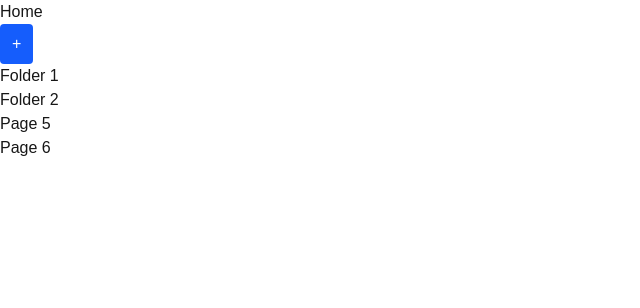
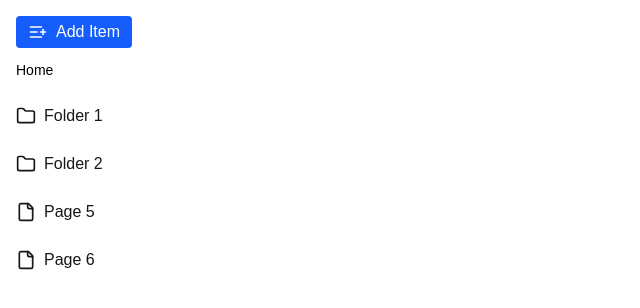
Before and after one commit to Shanaka11/FolderView, a Next.js app: page / in a window 1280 px wide. Shown: the top 308 px of the page, without its empty margins (0-640 px from the left). Built offline with nearby package versions, Linux system fonts and the light colour scheme.

Commit message:
Added basic styling

```diff
--- a/package.json
+++ b/package.json
@@ -12,6 +12,7 @@
     "@dnd-kit/core": "^6.3.1",
     "@dnd-kit/sortable": "^10.0.0",
     "lodash": "^4.17.21",
+    "lucide-react": "^0.501.0",
     "next": "15.3.1",
     "react": "^19.0.0",
     "react-dom": "^19.0.0"
--- a/src/app/page.tsx
+++ b/src/app/page.tsx
@@ -62,7 +62,7 @@ export const structure: NodeType[] = [
 
 export default function Home() {
 	return (
-		<div>
+		<div className='px-4 py-4'>
 			<Tree structure={structure} />
 		</div>
 	);
--- a/src/components/Breadcrumbs.tsx
+++ b/src/components/Breadcrumbs.tsx
@@ -6,13 +6,35 @@ const Breadcrumbs = () => {
 
 	return (
 		<div className='flex gap-2'>
-			<span onClick={() => selectNode(null)}>Home</span>
-			{nodeHistory.length > 0 && <span>{' > '}</span>}
+			<span
+				className={`${
+					nodeHistory.length === 0
+						? 'text-black'
+						: 'text-gray-500 hover:underline cursor-pointer'
+				} text-sm`}
+				onClick={() => selectNode(null)}
+			>
+				Home
+			</span>
+			{nodeHistory.length > 0 && (
+				<span className='text-gray-500 text-sm'>{' > '}</span>
+			)}
 			{nodeHistory.map((item, index) => {
 				return (
 					<Fragment key={item.id}>
-						<span onClick={() => selectNode(item.id)}>{item.title}</span>
-						{nodeHistory.length - 1 !== index && <span>{' > '}</span>}
+						<span
+							className={`${
+								nodeHistory.length - 1 === index
+									? 'text-black'
+									: 'text-gray-500 hover:underline cursor-pointer'
+							} text-sm`}
+							onClick={() => selectNode(item.id)}
+						>
+							{item.title}
+						</span>
+						{nodeHistory.length - 1 !== index && (
+							<span className='text-gray-500 text-sm'>{' > '}</span>
+						)}
 					</Fragment>
 				);
 			})}
--- a/src/components/NewTreeNodeDialog.tsx
+++ b/src/components/NewTreeNodeDialog.tsx
@@ -1,6 +1,7 @@
 'use client';
 import React, { useRef, useState } from 'react';
 import { useTreeContext } from './TreeContext';
+import { ListPlus, X } from 'lucide-react';
 
 const NewTreeNodeDialog = () => {
 	const ref = useRef<HTMLDialogElement>(null);
@@ -28,45 +29,59 @@ const NewTreeNodeDialog = () => {
 
 	return (
 		<>
-			<button
-				className='bg-blue-600 text-white py-2 px-3 rounded'
-				onClick={handleOpen}
-			>
-				+
-			</button>
+			<div>
+				<button
+					className='bg-blue-600 text-white py-1 px-3 rounded flex gap-2 items-center cursor-pointer'
+					onClick={handleOpen}
+				>
+					<ListPlus className='h-5 w-5' /> Add Item
+				</button>
+			</div>
 			<dialog ref={ref} className='backdrop:bg-black/30 m-auto max-w-80 w-dvw'>
 				<div className='p-4 space-y-4'>
-					<div className='flex justify-between '>
-						<h1>New</h1>
-						<button onClick={handleClose}>X</button>
+					<div className='flex justify-between align-center'>
+						<h1 className='font-bold text-xl'>New Item</h1>
+						<button onClick={handleClose} className='cursor-pointer'>
+							<X className='h-5 w-5' />
+						</button>
 					</div>
 					<form className='flex flex-col gap-4' onSubmit={handleSubmit}>
 						<div className='flex flex-col gap-1'>
-							<label htmlFor='title'>Title</label>
+							<label className='text-xs text-slate-500' htmlFor='title'>
+								Title
+							</label>
 							<input
 								autoFocus
 								required
 								id='title'
 								type='text'
-								placeholder='title'
 								value={title}
 								onChange={(e) => setTitle(e.target.value)}
+								className='border border-slate-300 rounded-md p-2'
 							></input>
 						</div>
 						<div className='flex flex-col gap-1'>
-							<label htmlFor='type'>Title</label>
+							<label htmlFor='type' className='text-xs text-slate-500'>
+								Type
+							</label>
 							<select
 								required
 								id='type'
 								value={type}
 								onChange={(e) => setType(e.target.value as 'folder' | 'page')}
+								className='border border-slate-300 rounded-md p-2'
 							>
 								<option value='folder'>Folder</option>
 								<option value='page'>Page</option>
 							</select>
 						</div>
 						<div className='flex justify-end gap-2'>
-							<button type='submit'>Create</button>
+							<button
+								type='submit'
+								className='bg-blue-600 text-white py-1 px-3 rounded flex gap-2 items-center cursor-pointer'
+							>
+								Create
+							</button>
 						</div>
 					</form>
 				</div>
--- a/src/components/TreeNodeAction.tsx
+++ b/src/components/TreeNodeAction.tsx
@@ -2,6 +2,7 @@ import { DraggableAttributes } from '@dnd-kit/core';
 import { useTreeContext } from './TreeContext';
 import { NodeType } from './TreeView';
 import { SyntheticListenerMap } from '@dnd-kit/core/dist/hooks/utilities';
+import { FileIcon, FolderIcon } from 'lucide-react';
 
 export type TreeNodeActionProps = {
 	node: NodeType;
@@ -29,13 +30,20 @@ const TreeNodeAction = ({
 
 	return (
 		<div
-			className={activeNodeId === node.id ? 'text-blue-600' : ''}
+			className={`${
+				activeNodeId === node.id ? 'text-blue-600' : ''
+			} flex gap-2 items-center hover:bg-slate-100 cursor-pointer py-3`}
 			ref={ref}
 			{...attributes}
 			{...listners}
 			style={style}
 		>
-			<div onClick={handleOnClick}>{node.title}</div>
+			{node.type === 'folder' ? (
+				<FolderIcon className='h-5 w-5' />
+			) : (
+				<FileIcon className='h-5 w-5' />
+			)}
+			<div onClick={handleOnClick}> {node.title}</div>
 		</div>
 	);
 };
--- a/src/components/TreeView.tsx
+++ b/src/components/TreeView.tsx
@@ -60,9 +60,10 @@ const TreeView = () => {
 		);
 	}
 	return (
+		<div className='flex flex-col gap-3'>
+			<NewTreeNodeDialog />
+			<Breadcrumbs />
 			<div>
-			<Breadcrumbs />
-			<NewTreeNodeDialog />
 				<DndContext
 					collisionDetection={closestCorners}
 					onDragEnd={handleDragEnd}
@@ -84,6 +85,7 @@ const TreeView = () => {
 					</SortableContext>
 				</DndContext>
 			</div>
+		</div>
 	);
 };
 
```
Also changed, not shown: 1 other file (tests, documents, lock files or other folders). Lines whose indentation alone changed are shown as unchanged.
